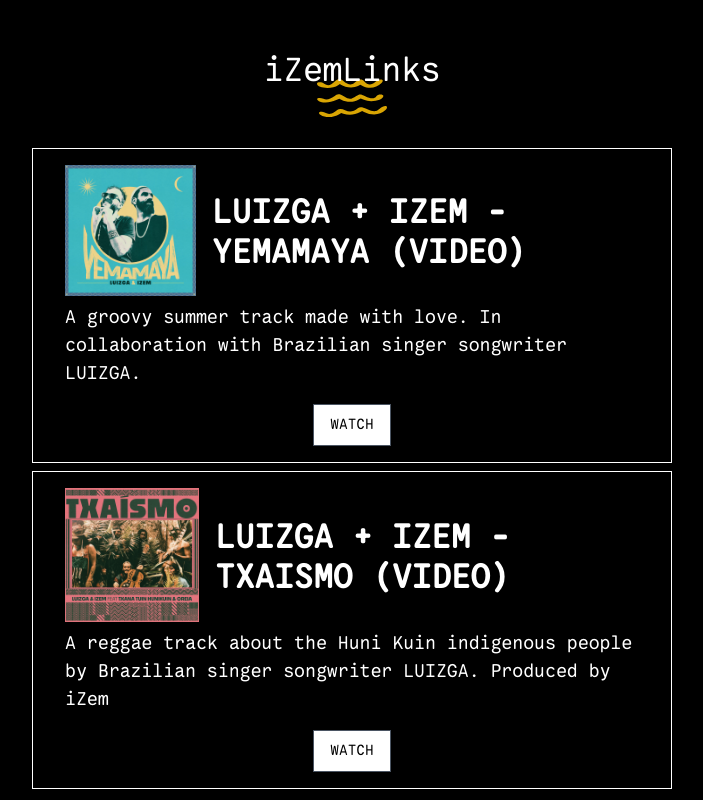
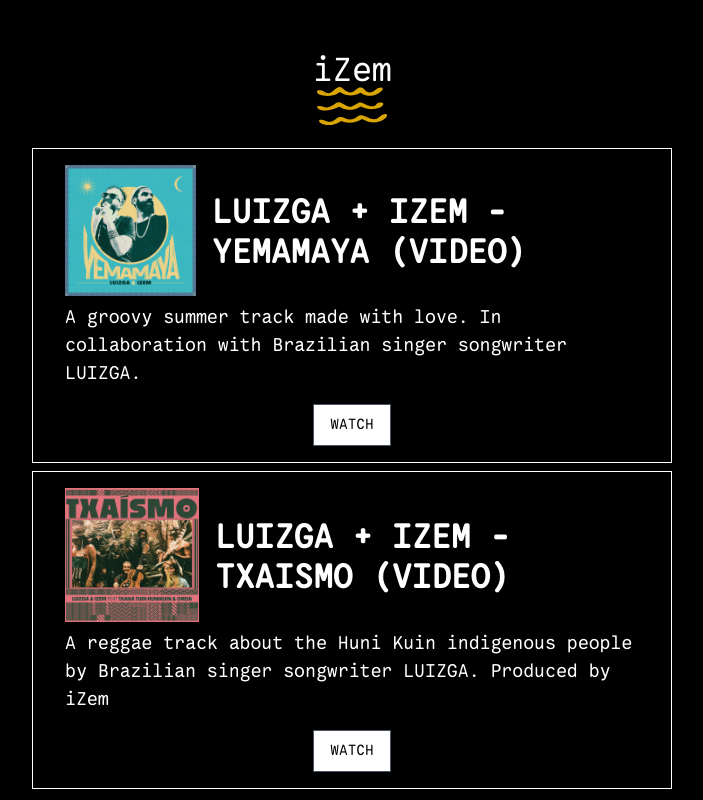
Before and after one commit to jeremieemk/linktree-izem, a Next.js app: page / in a window 1280 px wide. Shown: the whole page, without its empty margins (288-991 px from the left). Built offline with nearby package versions, Linux system fonts and the light colour scheme.

Commit message:
layout change

```diff
--- a/pages/components/Header.tsx
+++ b/pages/components/Header.tsx
@@ -3,8 +3,8 @@ import Image from "next/image";
 const Header = () => {
     return (
         <div className="w-full flex justify-center items-center h-36">
-            <h1 className=" text-white text-4xl z-10 relative">iZemLinks </h1>
-            <div className='absolute top-12' >
+            <h1 className=" text-white text-4xl z-10 relative">iZem </h1>
+            <div className='absolute top-14' >
             <Image
                     src="/wave.svg"
                     alt="arrow"
```
